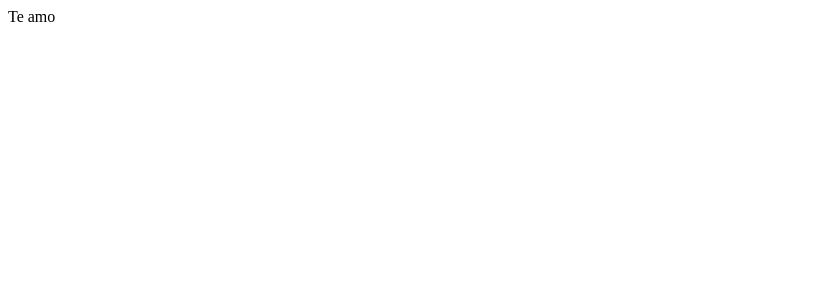
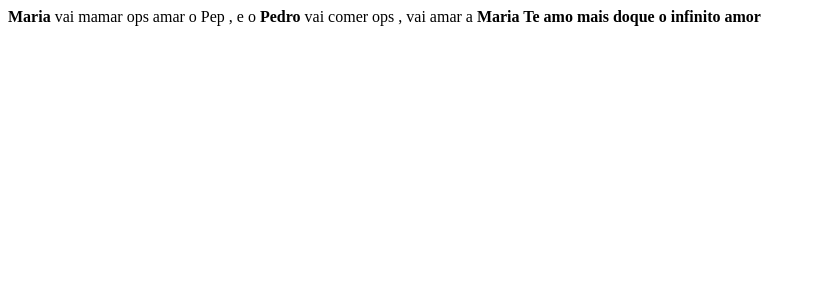
Before and after one commit to Peixotim/clone-tabnews, a Next.js app: page / in a window 1280 px wide. Shown: the top 300 px of the page, without its empty margins (0-816 px from the left). Built offline with nearby package versions, Linux system fonts and the light colour scheme.

Commit message:
feat: Adiciona uma nova mensagem

```diff
--- a/pages/index.js
+++ b/pages/index.js
@@ -1,7 +1,8 @@
 export default function Home(){
     return (
         <div>
-        <span>Te amo </span>
+        <span><strong>Maria</strong> vai mamar ops amar o Pep , e o <strong>Pedro</strong> vai comer ops , vai amar a <strong> Maria </strong></span>
+        <strong>Te amo mais doque o infinito amor</strong>
         </div>
     )
 }
```
